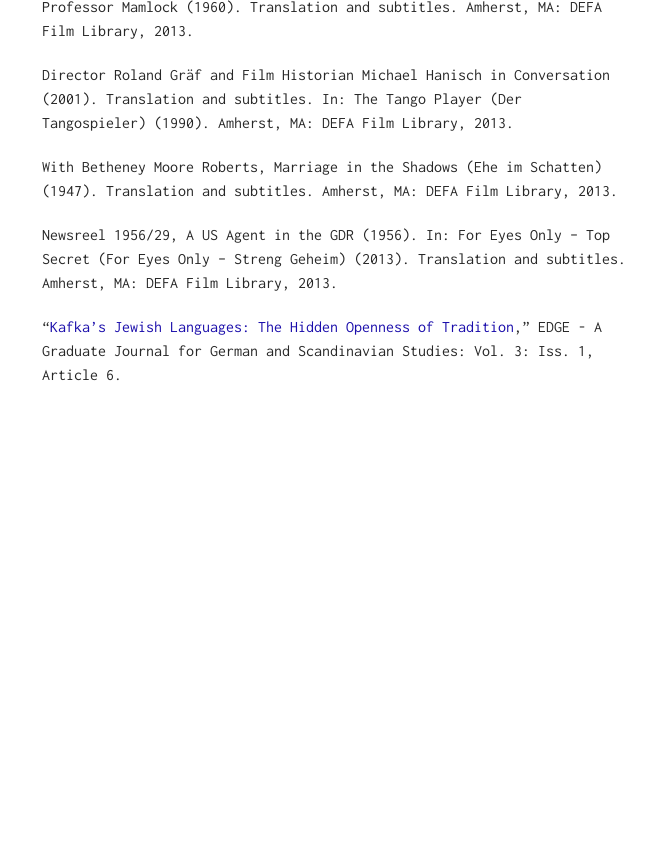
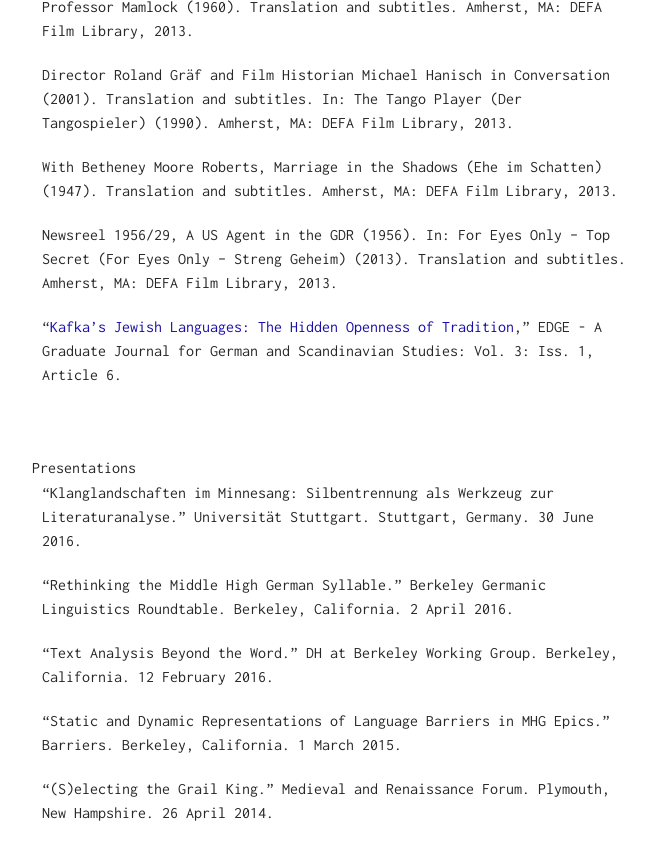
Before and after one commit to henchc/henchc.github.io, a Jekyll site: the page built from cv/index.md, in a window 1280 px wide and 900 px high, scrolled down 3338 px. Shown: the top 860 px of the window, without its empty margins (308-961 px from the left). Built offline with Jekyll 4.4.1, drawn with Linux system fonts in a browser that asks for light colours; before the commit the page ends 3800 px from its top, so only the background shows below that.

Commit message:
add presentations

```diff
--- a/cv/index.md
+++ b/cv/index.md
@@ -149,3 +149,18 @@ subtitles. Amherst, MA: DEFA Film Library, 2013.
 Streng Geheim) (2013). Translation and subtitles. Amherst, MA: DEFA Film Library, 2013.
 
 - "[Kafka's Jewish Languages:  The Hidden Openness of Tradition](http://scholarworks.umass.edu/cgi/viewcontent.cgi?article=1051&context=edge)," EDGE - A Graduate Journal for German and Scandinavian Studies: Vol. 3: Iss. 1, Article 6.
+
+
+
+<br><br>
+### Presentations
+
+- "Klanglandschaften im Minnesang: Silbentrennung als Werkzeug zur Literaturanalyse." Universität Stuttgart. Stuttgart, Germany. 30 June 2016.
+
+- "Rethinking the Middle High German Syllable." Berkeley Germanic Linguistics Roundtable. Berkeley, California. 2 April 2016.
+
+- "Text Analysis Beyond the Word." DH at Berkeley Working Group. Berkeley, California. 12 February 2016.
+
+- "Static and Dynamic Representations of Language Barriers in MHG Epics." Barriers. Berkeley, California. 1 March 2015.
+
+- "(S)electing the Grail King." Medieval and Renaissance Forum. Plymouth, New Hampshire. 26 April 2014.
```
Also changed, not shown: 1 other file.
